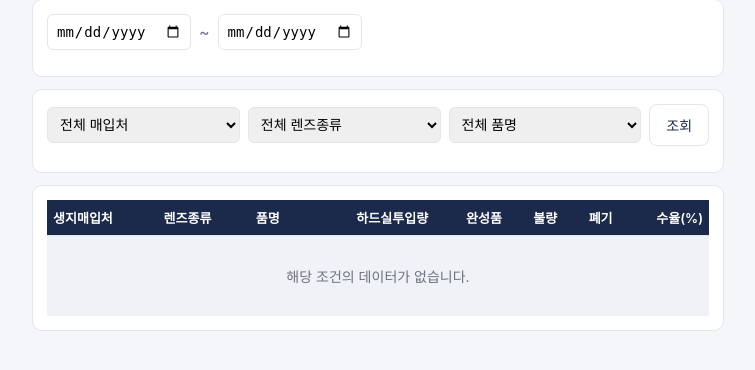
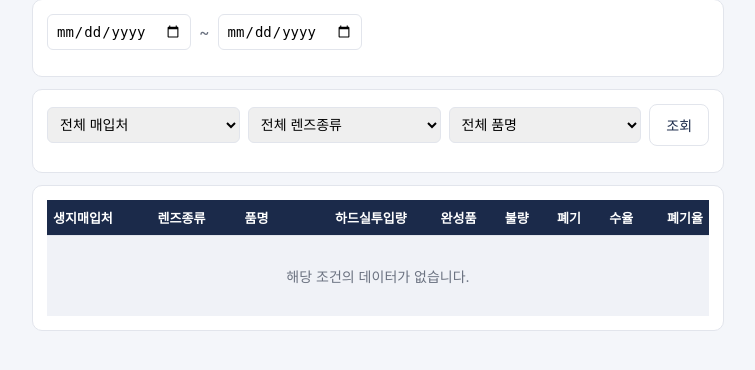
Before and after one commit to hyunni26/JLMS-APP, a Flask app: template templates/production_materials.html in a window 1280 px wide. Shown: the part 179-549 px from the top of the page, without its empty margins (262-1017 px from the left). Run offline with Flask 3, Linux system fonts and the light colour scheme; the template is opened without the code that fills it, so the values that code supplies are empty.

Commit message:
Update production_materials.html
fix: 생산 수율 계산식 변경 (완성품/(투입-폐기)*100) 및 폐기율 컬럼 추가

- 수율 산식을 완성품/투입량에서 완성품/(투입량-폐기)로 변경
- 하드실/코팅실/생지관리 표에 폐기율(%) 컬럼 신규 추가
- 머리행 라벨을 "수율(%)"에서 "수율"로 단순화
- 완제품포장(packing)은 output/discard 컬럼이 없어 기존 로직 유지

```diff
--- a/templates/production_materials.html
+++ b/templates/production_materials.html
@@ -49,7 +49,7 @@
     <tr>
       <th>생지매입처</th><th>렌즈종류</th><th>품명</th>
       <th class="num">하드실투입량</th>
-      <th class="num">완성품</th><th class="num">불량</th><th class="num">폐기</th><th class="num">수율(%)</th>
+      <th class="num">완성품</th><th class="num">불량</th><th class="num">폐기</th><th class="num">수율</th><th class="num">폐기율</th>
     </tr>
     {% for r in rows %}
     <tr>
@@ -61,9 +61,10 @@
       <td class="num">{{ "%.1f"|format(r.defect) if r.defect else "" }}</td>
       <td class="num">{{ "%.1f"|format(r.discard) if r.discard else "" }}</td>
       <td class="num">{{ "%.1f"|format(r.yield_pct) }}</td>
+      <td class="num">{{ "%.1f"|format(r.discard_rate) }}</td>
     </tr>
     {% else %}
-    <tr><td colspan="8" class="empty">해당 조건의 데이터가 없습니다.</td></tr>
+    <tr><td colspan="9" class="empty">해당 조건의 데이터가 없습니다.</td></tr>
     {% endfor %}
   </table>
 </div>
```
